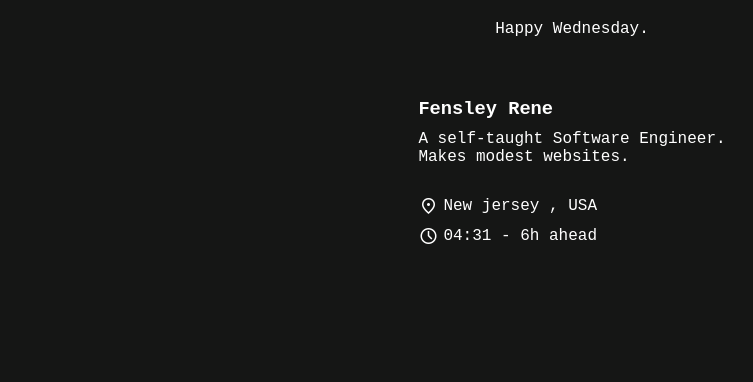
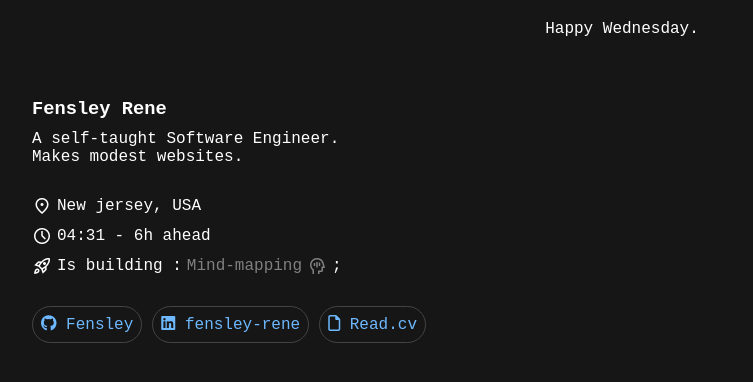
Before and after one commit to Fensley/my-porfolio, a plain HTML site: page index.html in a window 1280 px wide. Shown: the whole page, without its empty margins (68-821 px from the left). Drawn offline with nearby package versions, Linux system fonts and the light colour scheme.

Commit message:
initial commit

```diff
--- a/index.html
+++ b/index.html
@@ -8,11 +8,12 @@
     <link rel="stylesheet" href="style.css">
     <link rel="stylesheet"
         href="https://fonts.googleapis.com/css2?family=Material+Symbols+Outlined:opsz,wght,FILL,GRAD@20..48,100..700,0..1,-50..200" />
+    <script src="https://kit.fontawesome.com/8ee87fbffa.js" crossorigin="anonymous"></script>
 
 </head>
 
 <body>
-    <nav>
+    <section>
         <p class="happy">Happy <span class="todaydate">Wednesday</span>.</p>
         <div class="intro">
             <h3 class="fensley">Fensley Rene</h3>
@@ -24,7 +25,7 @@
                 <span class="material-symbols-outlined md-60">
                     location_on
                 </span>
-                <p> New jersey , USA</p>
+                <p> New jersey, USA</p>
             </div>
 
             <div class="time">
@@ -34,7 +35,40 @@
                 <p>04:31 - 6h ahead</p>
             </div>
         </div>
-    </nav>
+        <div class="building">
+            <span class="material-symbols-outlined">
+                rocket_launch
+            </span>
+            <p class="isbuilding">Is building : <span class="mind">Mind-mapping</span> <span
+                    class="material-symbols-outlined mind-icon">
+                    mindfulness
+                </span>; </p>
+        </div>
+        <!-- social -->
+        <div class="social">
+            <div class="github">
+                <a class="github-a" href="https://github.com/fensley">
+                    <i class="fa-brands fa-github"></i>
+                    <span>Fensley</span>
+                </a>
+            </div>
+
+            <div class="linkedin">
+                <a class="linkedin-a" href="https://www.linkedin.com/in/fensley-rene-948643259/" target="_blank">
+                    <i class="fa-brands fa-linkedin"></i>
+                    <span>fensley-rene</span>
+                </a>
+            </div>
+
+            <div class="resume">
+                <a class="resume-a" href="https://read.cv/fensley" target="_blank">
+                    <i class="fa-regular fa-file"></i>
+                    <span>Read.cv</span>
+                </a>
+            </div>
+        </div>
+        </div>
+    </section>
     <script type="module" src="script.js"></script>
 </body>
 
--- a/style.css
+++ b/style.css
@@ -6,16 +6,19 @@
   box-sizing: border-box;
 }
 body {
-  display: flex;
-  align-items: center;
+  /* display: flex; */
+  /* align-items: center; */
   justify-content: center;
   background-color: #151615;
   color: white;
   font-family: monospace;
+  /* flex-direction: column; */
 }
-nav {
+section {
   margin-top: 20px;
   font-size: 16px;
+  margin-left: 100px;
+  /* border: 1px solid; */
 }
 .intro {
   margin: 60px 0 30px;
@@ -28,7 +31,8 @@ nav {
   text-align: center;
 }
 .location,
-.time {
+.time,
+.building {
   display: flex;
   gap: 5px;
   align-items: center;
@@ -38,3 +42,33 @@ nav {
 .material-symbols-outlined {
   font-size: 20px !important;
 }
+.mind-icon {
+  color: gray;
+}
+.mind {
+  color: gray;
+}
+.isbuilding {
+  display: flex;
+  align-items: center;
+  gap: 5px;
+}
+.social {
+  display: flex;
+  gap: 10px;
+  margin-top: 30px;
+}
+.github,
+.linkedin,
+.resume {
+  border: 0.1px solid rgb(68, 68, 68);
+  width: fit-content;
+  padding: 8px;
+  border-radius: 20px;
+}
+.github-a,
+.linkedin-a,
+.resume-a {
+  color: #6eb8ff;
+  text-decoration: none;
+}
```
